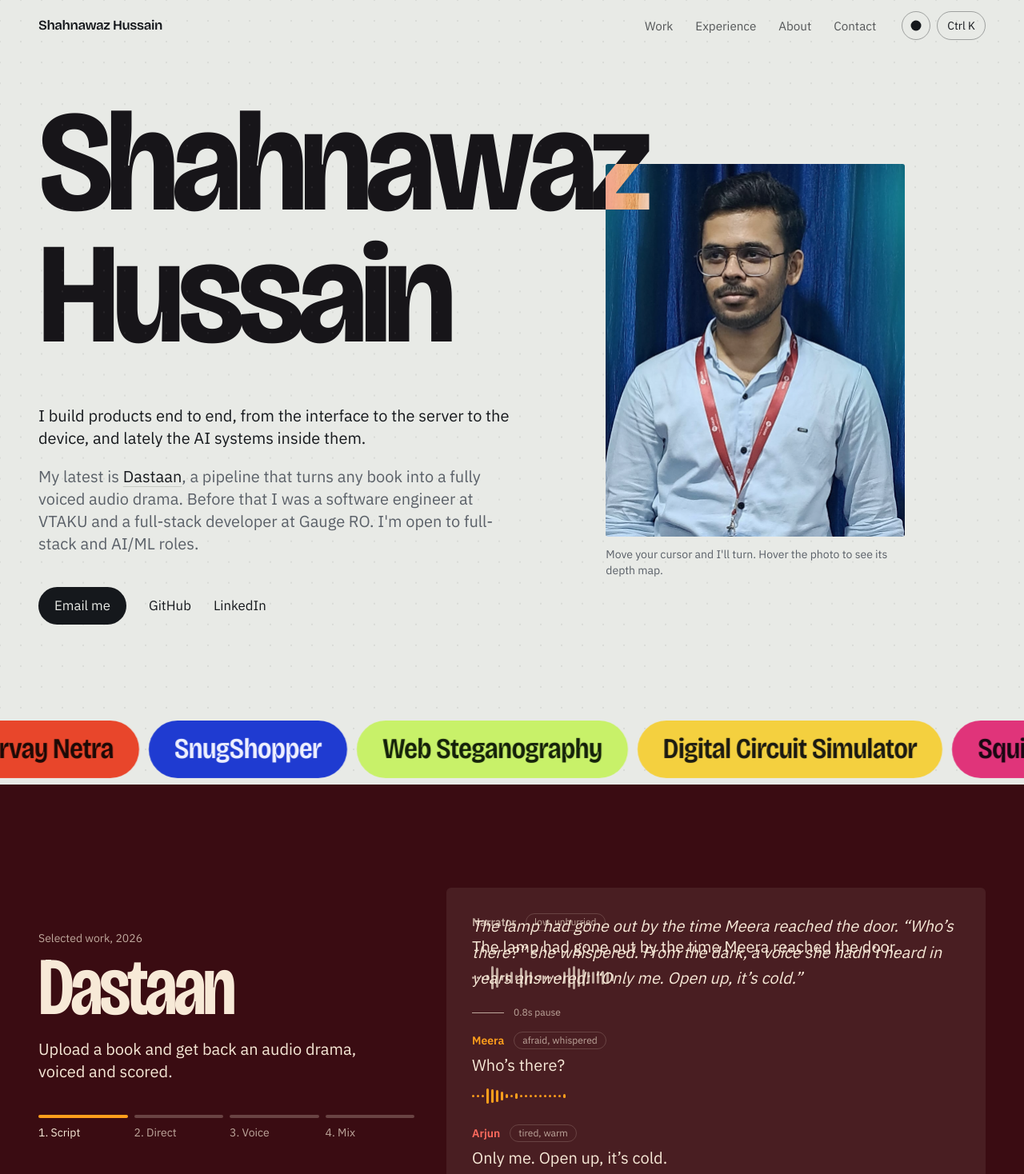
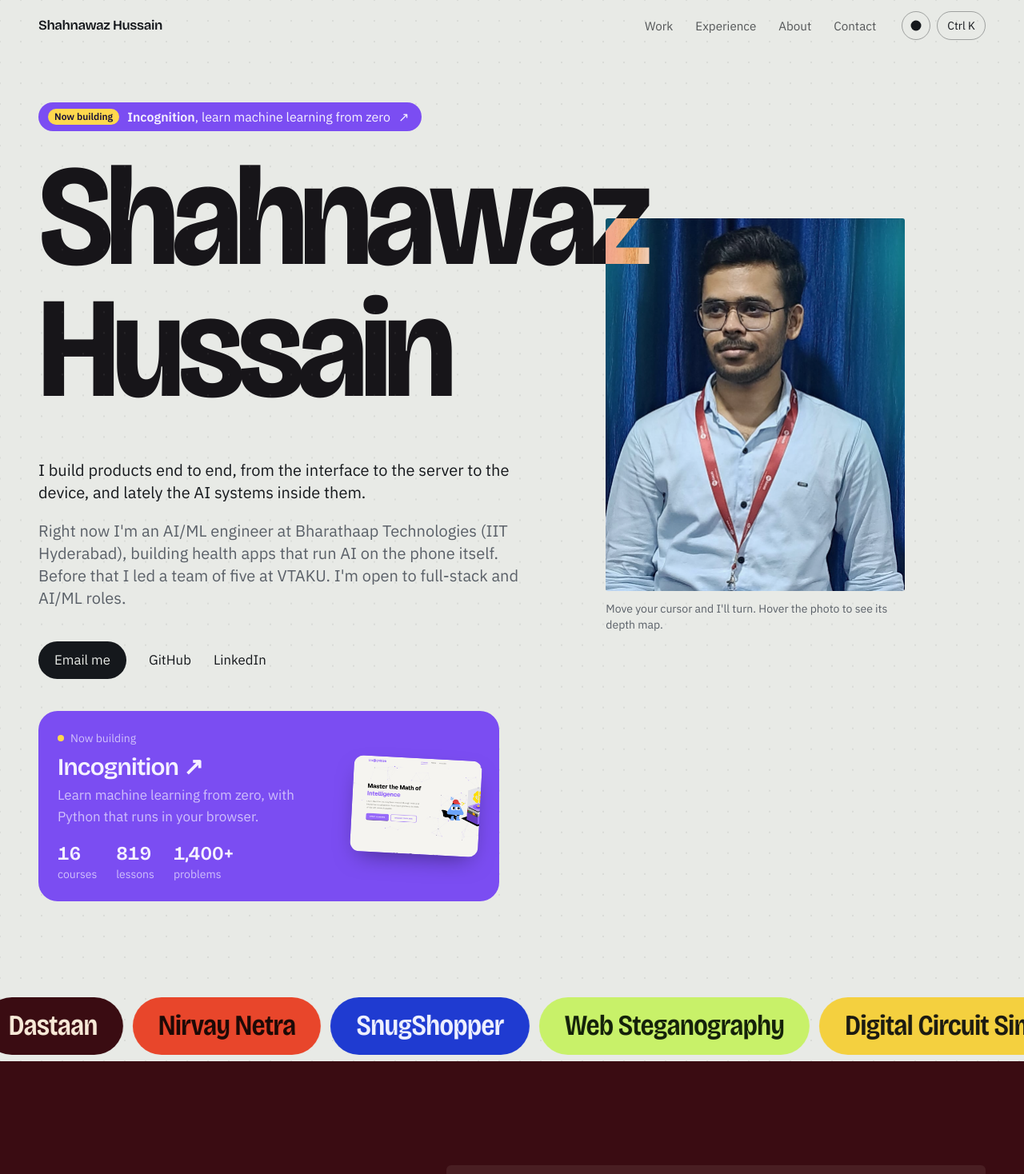
Before and after one commit to ShahnawazHussain28/portfolio, a Next.js app: page / in a window 1280 px wide. Shown: the top 1468 px of the page at 80% size. Built offline with nearby package versions, Linux system fonts and the light colour scheme.

Commit message:
Update portfolio from latest CV; feature Incognition in the hero

```diff
--- a/app/components/site/Hero.jsx
+++ b/app/components/site/Hero.jsx
@@ -1,9 +1,10 @@
 "use client";
-import Link from "next/link";
 import { useRef } from "react";
 import Portrait from "./Portrait";
 import VariableName from "./VariableName";
 import Marquee from "./Marquee";
+import NowBuilding from "./NowBuilding";
+import { palettes, paletteVars } from "./palette";
 import DotField from "./motion/DotField";
 import { profile } from "@/app/data/profile";
 import { projects } from "@/app/data/projects";
@@ -38,6 +39,23 @@ export default function Hero() {
       {/* Own background + dots, so the name's difference blend has something to invert. */}
       <DotField fixed={false} />
       <div className="relative mx-auto max-w-page px-5 md:px-8">
+        <a
+          data-hero-fade
+          href="https://theincognition.com"
+          target="_blank"
+          rel="noopener noreferrer"
+          style={paletteVars(palettes.incognition)}
+          className="group mb-6 inline-flex max-w-full items-center gap-2.5 rounded-full bg-paper py-1.5 pl-3 pr-4 text-sm text-ink transition-transform duration-300 hover:-rotate-1 md:mb-8 md:text-base"
+        >
+          <span className="rounded-full bg-cobalt px-2 py-0.5 text-xs font-semibold text-[#160F38]">Now building</span>
+          <span className="truncate">
+            <strong className="font-semibold">Incognition</strong>
+            <span className="hidden sm:inline">, learn machine learning from zero</span>
+          </span>
+          <span aria-hidden="true" className="transition-transform duration-300 group-hover:translate-x-0.5 group-hover:-translate-y-0.5">
+            ↗
+          </span>
+        </a>
         <div className="grid grid-cols-1 gap-12 md:grid-cols-12 md:gap-x-8 md:gap-y-0">
           {/* The name runs across the portrait; difference blending inverts the photo inside the letters. */}
           <VariableName
@@ -53,12 +71,8 @@ export default function Hero() {
                 inside them.
               </p>
               <p data-hero-fade>
-                My latest is{" "}
-                <Link href="/projects/dastaan" className="link-static text-ink">
-                  Dastaan
-                </Link>
-                , a pipeline that turns any book into a fully voiced audio drama. Before that I was a software engineer
-                at VTAKU and a full-stack developer at Gauge RO. I&apos;m open to full-stack and AI/ML roles.
+                Right now I&apos;m an AI/ML engineer at Bharathaap Technologies (IIT Hyderabad), building health apps that run
+                AI on the phone itself. Before that I led a team of five at VTAKU. I&apos;m open to full-stack and AI/ML roles.
               </p>
             </div>
 
@@ -79,6 +93,8 @@ export default function Hero() {
                 </li>
               ))}
             </ul>
+
+            <NowBuilding />
           </div>
 
           <figure data-hero-portrait className="md:col-start-8 md:col-end-12 md:row-start-1 md:row-end-3 md:mt-[6vw]">
--- /dev/null
+++ b/app/components/site/NowBuilding.jsx
@@ -0,0 +1,90 @@
+"use client";
+import { useRef } from "react";
+import { palettes, paletteVars } from "./palette";
+import { gsap, useGSAP, whenIntroDone, prefersReducedMotion } from "./motion/gsap";
+
+/*
+  Hero card for Incognition, my main project right now. The numbers count up
+  once the intro is done; on hover the screenshot straightens and the arrow moves.
+*/
+const numbers = [
+  { value: 16, label: "courses" },
+  { value: 819, label: "lessons" },
+  { value: 1400, suffix: "+", label: "problems" },
+];
+
+export default function NowBuilding() {
+  const root = useRef(null);
+
+  useGSAP(
+    () => {
+      const els = root.current.querySelectorAll("[data-n]");
+      if (prefersReducedMotion()) return;
+      els.forEach((el) => (el.textContent = "0"));
+      whenIntroDone().then(() =>
+        els.forEach((el) => {
+          const obj = { v: 0 };
+          gsap.to(obj, {
+            v: Number(el.dataset.n),
+            duration: 2,
+            delay: 0.8,
+            ease: "power3.out",
+            onUpdate: () => (el.textContent = Math.round(obj.v).toLocaleString("en-IN")),
+          });
+        })
+      );
+    },
+    { scope: root }
+  );
+
+  return (
+    <a
+      ref={root}
+      data-hero-fade
+      data-cursor="Visit"
+      href="https://theincognition.com"
+      target="_blank"
+      rel="noopener noreferrer"
+      style={paletteVars(palettes.incognition)}
+      className="group relative mt-10 flex max-w-xl items-stretch gap-5 overflow-hidden rounded-[1.5rem] bg-paper p-5 text-ink transition-transform duration-500 ease-out hover:-rotate-1 md:p-6"
+    >
+      <div className="min-w-0 flex-1">
+        <p className="flex items-center gap-2 text-sm text-graphite">
+          <span className="relative flex h-2 w-2">
+            <span className="absolute inset-0 animate-ping rounded-full bg-cobalt opacity-75 motion-reduce:hidden" />
+            <span className="relative h-2 w-2 rounded-full bg-cobalt" />
+          </span>
+          Now building
+        </p>
+        <p className="mt-2 font-display text-3xl font-semibold tracking-tight">
+          Incognition{" "}
+          <span
+            aria-hidden="true"
+            className="inline-block transition-transform duration-500 ease-out group-hover:-translate-y-1 group-hover:translate-x-1"
+          >
+            ↗
+          </span>
+        </p>
+        <p className="mt-1 text-graphite">Learn machine learning from zero, with Python that runs in your browser.</p>
+        <dl className="mt-4 flex gap-6">
+          {numbers.map((n) => (
+            <div key={n.label} className="flex flex-col-reverse">
+              <dt className="text-sm text-graphite">{n.label}</dt>
+              <dd className="font-display text-2xl font-semibold tabular-nums">
+                <span data-n={n.value}>{n.value.toLocaleString("en-IN")}</span>
+                {n.suffix}
+              </dd>
+            </div>
+          ))}
+        </dl>
+      </div>
+      {/* eslint-disable-next-line @next/next/no-img-element */}
+      <img
+        src="/thumbnails/incognition.jpg"
+        alt=""
+        className="hidden w-40 shrink-0 rotate-3 self-center rounded-xl object-cover object-left shadow-[0_12px_30px_-12px_rgba(0,0,0,0.5)] transition-transform duration-500 ease-out group-hover:rotate-0 group-hover:scale-105 sm:block"
+        style={{ aspectRatio: "4 / 3" }}
+      />
+    </a>
+  );
+}
--- a/app/components/site/palette.js
+++ b/app/components/site/palette.js
@@ -2,6 +2,7 @@
 // (--paper, --ink, ...) locally, so every Tailwind colour inside it follows.
 
 export const palettes = {
+  incognition: { bg: "#7B4DF2", fg: "#F5F1FF", accent: "#FFD84D" },
   dastaan: { bg: "#3A0C12", fg: "#F7E9D7", accent: "#FF9F1C" },
   "nirvay-netra": { bg: "#E8462B", fg: "#1C0906", accent: "#FFF1E8" },
   snugshopper: { bg: "#1F3BD1", fg: "#EEF0FF", accent: "#FFD84D" },
@@ -19,7 +20,7 @@ export const palettes = {
 export const areaColors = {
   "Web and backend": { bg: "#2440F0", fg: "#F2F4FF" },
   "AI and audio": { bg: "#FF9F1C", fg: "#2A1600" },
-  "Games and 3D": { bg: "#E0347A", fg: "#1A0712" },
+  "Mobile and 3D": { bg: "#E0347A", fg: "#1A0712" },
   Systems: { bg: "#C8F169", fg: "#14210A" },
 };
 
--- a/app/data/experience.js
+++ b/app/data/experience.js
@@ -1,35 +1,55 @@
 export const experiences = [
+  {
+    company: "Bharathaap Technologies",
+    org: "IIT Hyderabad",
+    position: "AI/ML Engineer",
+    period: "May 2026 - Present",
+    link: { label: "nimbanaturecure.in", href: "https://nimbanaturecure.in" },
+    description:
+      "Building the apps behind Nimba Nature Cure: a patient app that runs health tests on the phone itself, and the portal that runs the hospital.",
+    achievements: [
+      "Built the patient app for Android and iOS in Expo (React Native): health assessments, consultation and stay booking, therapy and diet schedules, and a bilingual voice assistant",
+      "Wrote native Android and iOS modules that run MediaPipe pose tracking on the phone's GPU to score guided movement tests with spoken coaching, and read heart rate and HRV from fingertip camera video",
+      "Turned clinicians' assessment matrices into a scoring engine that combines LLM-read blood reports, questionnaires, cognitive games and camera tests into health scores and a biological-age estimate",
+      "Built most of the Next.js hospital portal: reservations and billing with PDF invoices, diet and therapy planners, kitchen and procurement, and HR",
+    ],
+    technologies: ["Expo", "React Native", "MediaPipe", "Next.js", "LLMs", "TypeScript"],
+    stats: [{ from: 0, to: 12, label: "staff roles run the hospital on the portal" }],
+  },
   {
     company: "VTAKU",
     position: "Software Engineer",
     period: "September 2024 - February 2026",
-    description: "Building innovative solutions from config-driven game engines to data optimization workflows, while leading cross-functional teams.",
+    link: { label: "wargameshq.com", href: "https://wargameshq.com" },
+    description:
+      "Led a team of 5 building WargamesHQ, a platform where players matchmake and play hex and grid tactical wargames, live or asynchronously.",
     achievements: [
-      "Designed a fully config-driven Multiplayer Game Engine enabling non-technical designers to create and publish custom board games",
-      "Led and managed a cross-functional team of 5 developers, overseeing architecture decisions and code quality",
-      "Optimized data workflows for marketing company by analyzing large datasets, improving database performance and automating processes",
-      "Developed complete websites for clients including a London-based college"
+      "Designed a stateless TypeScript rules engine that runs any wargame from a JSON config (units, terrain, cards, turn phases), so designers publish new games without code",
+      "Built an LLM copilot (OpenAI, Anthropic, Gemini) that edits game configs through tool calls and schema-validated JSON patches. A new game went from 4 weeks with 2 developers to hours for one designer",
+      "Replaced boardgame.io with a custom Socket.IO server that queues each match's moves to resolve conflicts and writes state atomically to Postgres, with async play, turn timers and notifications",
+      "Built and optimised the database for Gozango, a marketing CRM for home-services businesses",
     ],
-    technologies: ["React", "Node.js", "Python", "Game Development", "Big Data", "Team Leadership"],
+    technologies: ["TypeScript", "Socket.IO", "PostgreSQL", "LLM agents", "React", "Node.js"],
     stats: [
+      { before: 12, beforeUnit: "days", after: 5, unit: "min", label: "for a Gozango job over millions of rows" },
       { from: 0, to: 5, label: "developers led" },
     ],
   },
   {
     company: "Gauge RO",
-    position: "Full Stack Developer Intern",
+    position: "Web Developer Intern",
     period: "July 2023 - August 2024",
-    description: "Built IoT solutions for smart water purifiers, from automated testing systems to real-time communication infrastructure.",
+    link: { label: "gauge.ro", href: "https://gauge.ro" },
+    description: "Built the cloud side of Gauge's smart water purifiers, and the apps people use to look after them.",
     achievements: [
-      "Developed automated remote testing system for IoT water purifiers, reducing manual testing from 5 hours to zero daily",
-      "Built consumer and technician Progressive Web Apps for remote monitoring and control of smart RO systems",
-      "Architected scalable backend system for real-time bidirectional communication between cloud servers and IoT devices",
-      "Created company website (gauge.ro) for the smart water purifier platform"
+      "Built the cloud backend for the purifiers, handling real-time, two-way communication with 500+ devices over MQTT and Kafka",
+      "Built two PWAs, one for customers to monitor and troubleshoot their purifier and one for technicians to manage service tickets, plus the company website",
+      "Automated remote failure-scenario testing for the purifiers",
     ],
-    technologies: ["React", "Node.js", "Python", "IoT", "PWA", "WebSockets", "PostgreSQL"],
+    technologies: ["Node.js", "MQTT", "Kafka", "React", "PWA", "PostgreSQL"],
     stats: [
       { before: 5, after: 0, unit: "hrs", label: "of manual testing a day, after automating it" },
-      { from: 0, to: 2, label: "PWAs, for customers and technicians" },
+      { from: 0, to: 500, suffix: "+", label: "purifiers connected to the backend" },
     ],
   },
 ];
--- a/app/data/projects.js
+++ b/app/data/projects.js
@@ -1,4 +1,36 @@
 export const projects = [
+  {
+    slug: "incognition",
+    title: "Incognition",
+    shortDescription: "A live platform that teaches machine learning from zero, with Python that runs right in the browser.",
+    description: `**Incognition** teaches **machine learning from zero**, through interactive lessons, visualisations and coding practice. It's live at **theincognition.com**, with **16 courses, 819 lessons and 1,400+ practice problems**, from basic gradients up to state-of-the-art research papers.
+
+Learners write real Python (**NumPy, pandas, scikit-learn**) without installing anything. Python runs in the browser through **Pyodide (WebAssembly) in a Web Worker**, so there's no setup for learners and no server compute cost.
+
+Practice works like LeetCode: a **judge with hidden test cases**, where answers are stripped on the server so they never reach the client.
+
+Around **300 interactive visualisations** show how ML actually works: backpropagation, convolution, attention and more.
+
+Lessons are written with help from AI agents through an **MCP server** that lets them author and publish **schema-validated lessons**. It has produced more than 8,600 lesson steps.
+
+I lead engineering on Incognition: I designed its architecture and built the platform.`,
+    image: "/thumbnails/incognition.jpg",
+    images: [],
+    youtubeId: null,
+    technologies: ["Next.js", "TypeScript", "PostgreSQL", "Drizzle", "Pyodide", "WebAssembly", "MCP", "Three.js"],
+    features: [
+      "16 courses, 819 lessons and 1,400+ practice problems",
+      "Python in the browser with Pyodide, no setup",
+      "Practice judge with hidden test cases",
+      "About 300 interactive ML visualisations",
+      "MCP server for AI agents to write lessons",
+    ],
+    liveUrl: "https://theincognition.com",
+    githubUrl: null,
+    category: "AI/ML",
+    featured: true,
+    year: "2026",
+  },
   {
     slug: "dastaan",
     title: "Dastaan",
@@ -30,6 +62,29 @@ The web app (**FastAPI + Next.js**) shows the pipeline as a set of stages (Scrip
     githubUrl: null,
     category: "AI/ML",
     featured: true,
+    year: "2026",
+  },
+  {
+    slug: "code-universe",
+    title: "Code Universe",
+    shortDescription: "My YouTube channel of tech explainers and project demos, made by a pipeline I automated.",
+    description: `**Code Universe** is my YouTube channel, where I show my projects and explain technical topics simply.
+
+The videos are made by an **automated pipeline**. **Claude agents** write each video's script and its **Remotion** animation code, a **cloned voice** narrates it, and **Whisper** timings line up the captions. Every stage **checks its own output** before handing off to the next.`,
+    image: null,
+    images: [],
+    youtubeId: null,
+    technologies: ["Claude Code", "Remotion", "TTS", "Whisper", "TypeScript"],
+    features: [
+      "Claude agents write scripts and animation code",
+      "Remotion renders the animations",
+      "Cloned-voice narration",
+      "Each stage checks its own output",
+    ],
+    liveUrl: "https://www.youtube.com/@codeuniverse9015",
+    githubUrl: null,
+    category: "AI/ML",
+    featured: false,
     year: "2026",
   },
   {
--- a/app/layout.js
+++ b/app/layout.js
@@ -24,7 +24,7 @@ const body = IBM_Plex_Sans({
 export const metadata = {
   title: "Shahnawaz Hussain, software engineer",
   description:
-    "Shahnawaz Hussain builds full-stack products and the AI systems inside them: an LLM pipeline that turns books into voiced audio dramas, IoT safety wearables, and a config-driven multiplayer game engine.",
+    "Shahnawaz Hussain is a full-stack and AI engineer. He leads engineering on Incognition, a platform that teaches machine learning from zero, and builds health apps with on-device AI at Bharathaap Technologies (IIT Hyderabad).",
 };
 
 // Runs before first paint so the page never flashes the wrong theme.
```
Also changed, not shown: app/components/site/Experience.jsx (+15 -3 lines), app/data/profile.js (+7 -7 lines), public/thumbnails/incognition.jpg (added).
